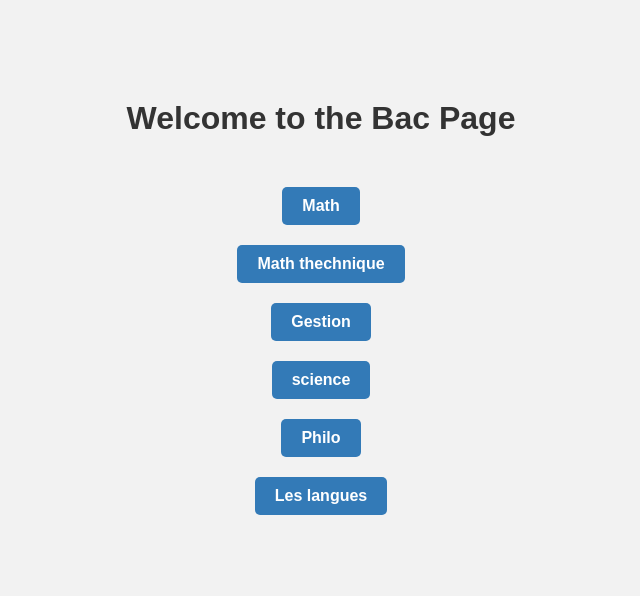
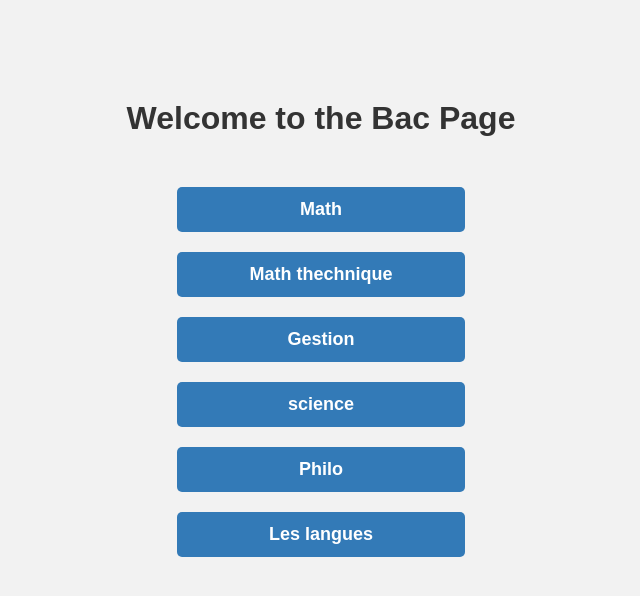
Before and after one commit to abdellahzou/grades-calculator-, a Django app: page /bac/ in a window 1280 px wide. Shown: the top 596 px of the page, without its empty margins (319-959 px from the left). Run offline with Django 4.2, Linux system fonts and the light colour scheme.

Commit message:
Update bac_page.html

```diff
--- a/Telecome/calculator/templates/calculator/bac_page.html
+++ b/Telecome/calculator/templates/calculator/bac_page.html
@@ -20,14 +20,15 @@
         }
         .button-container a {
             display: inline-block;
-            padding: 10px 20px;
+            padding: 12px 24px;
             margin: 10px;
             text-decoration: none;
-            font-size: 16px;
+            font-size: 18px;
             font-weight: bold;
             color: #fff;
             background-color: #337ab7;
             border-radius: 5px;
+            width: 240px; /* Adjust the width to fit the screen */
         }
         .button-container a:hover {
             background-color: #23527c;
@@ -46,6 +47,7 @@
                 font-size: 14px;
                 padding: 8px 16px;
                 margin: 8px;
+                width: auto; /* Reset the width for smaller screens */
             }
         }
     </style>
```
